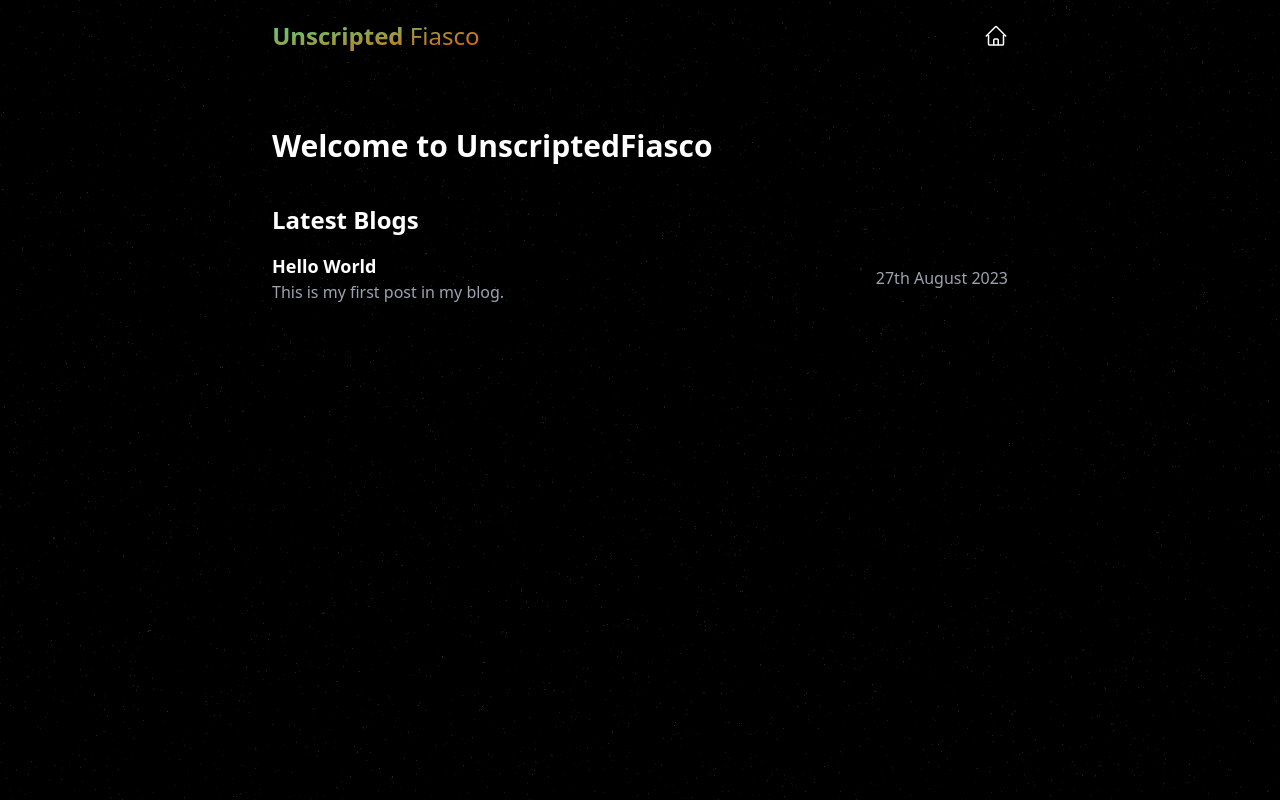
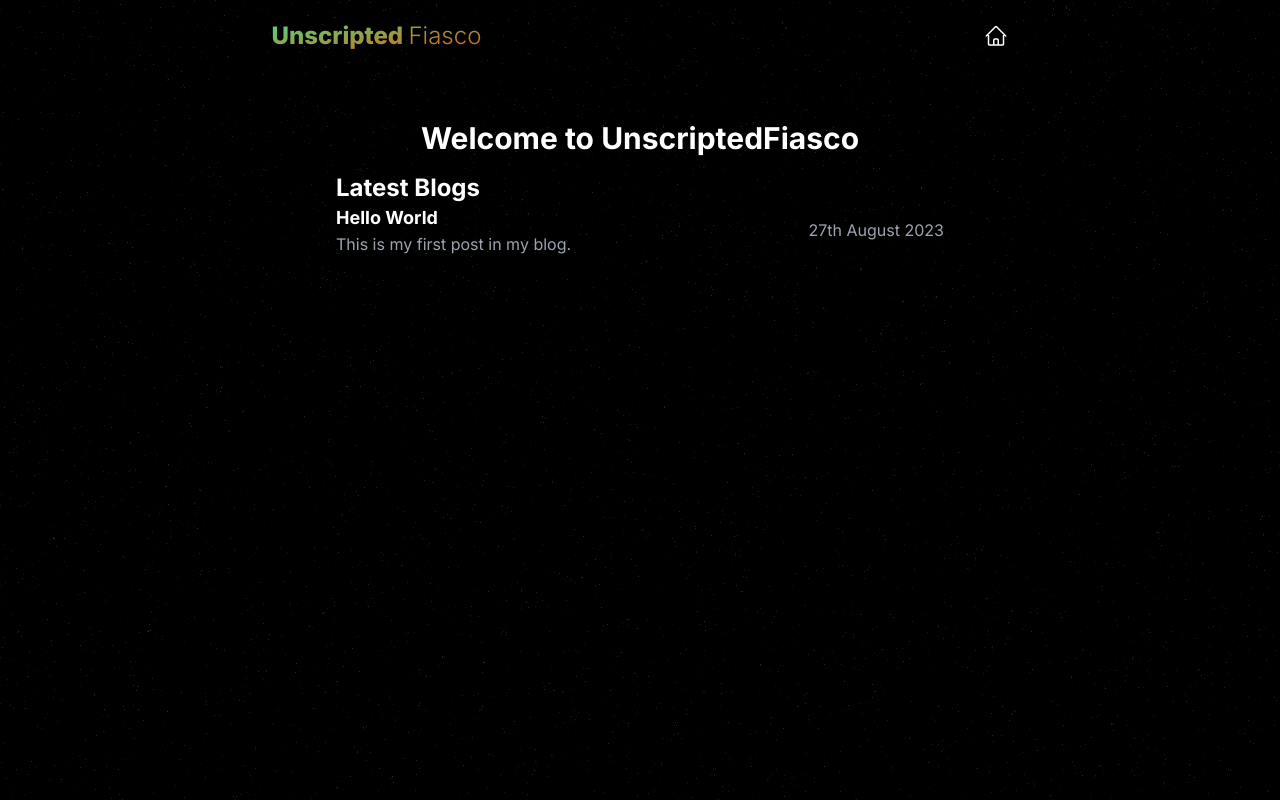
Before and after one commit to Arian1192/blog, a Next.js app: page / in a window 1280 px wide. Shown: the top 800 px of the page. Built offline with nearby package versions, Linux system fonts and the light colour scheme.

Commit message:
Fix Blog and Post

```diff
--- a/app/layout.tsx
+++ b/app/layout.tsx
@@ -4,7 +4,6 @@ import "./globals.css";
 import type { Metadata } from "next";
 import { Inter } from "next/font/google";
 import "@fortawesome/fontawesome-svg-core/styles.css";
-
 
 import { config } from "@fortawesome/fontawesome-svg-core";
 config.autoAddCss = false;
@@ -29,11 +28,11 @@ export default function RootLayout({
 
   return (
     <html lang="en" className="bg-[#000000ff] text-white" style={styles}>
-      <Navbar />
-      <div className="max-w-3xl mx-auto py-20 px-4 flex flex-col min-h-screen">
-        <div className={inter.className + "flex-grow"}>{children}</div>
-      </div>
-      <Footer />
+      <body className={inter.className}>
+        <Navbar />
+        {children}
+        <Footer />
+      </body>
     </html>
   );
 }
--- a/app/page.tsx
+++ b/app/page.tsx
@@ -41,14 +41,16 @@ export default function Home() {
   });
 
   return (
-    <main className="flex flex-col">
-      <h1 className="text-3xl font-bold mt-12">Welcome to UnscriptedFiasco</h1>
-      <section className="py-10">
+    <main className="flex flex-col w-full h-screen justify-start items-center">
+      <h1 className="text-2xl md:text-3xl font-bold ">
+        Welcome to UnscriptedFiasco
+      </h1>
+      <section className="p-4 w-full md:w-1/2 ">
         <h2 className="text-2xl font-bold">Latest Blogs</h2>
-        <div className="py-2">
+        <div className="">
           {blogs.map((blog) => (
             <Link href={"/posts/" + blog.slug} passHref key={blog.slug}>
-              <div className="py-2 flex justify-between align-middle gap-2">
+              <div className=" flex justify-between align-middle gap-2">
                 <div>
                   <h3 className="text-lg font-bold">{blog.meta.title}</h3>
                   <p className="text-gray-400">{blog.meta.description}</p>
--- a/app/posts/[slug]/page.tsx
+++ b/app/posts/[slug]/page.tsx
@@ -33,7 +33,7 @@ export default function Post({ params }: any) {
   const props = getPost(params);
 
   return (
-    <article className="prose prose-sm md:prose-base lg:prose-lg prose-slate !prose-invert mx-auto pt-12 pb-64">
+    <article className="prose prose-sm md:prose-base lg:prose-lg prose-slate !prose-invert mx-auto p-6 pb-64">
       <h1>{props.frontMatter.title}</h1>
 
       <MDXRemote source={props.content} components={{ Disclaimer }} />
--- a/components/Organisms/Navbar.tsx
+++ b/components/Organisms/Navbar.tsx
@@ -1,12 +1,11 @@
 import { Logo } from "../Atoms/Logo";
 import { HomeIcon } from "../Atoms/HomeIcon";
 
-
 export const Navbar = () => {
   return (
-    <div className="w-full flex justify-between md:justify-around items-center h-auto p-5 absolute top-0 ">
+    <header className="w-full flex justify-between md:justify-around items-center h-auto p-5 mb-12">
       <Logo />
-      <HomeIcon path="/"/>
-    </div>
+      <HomeIcon path="/" />
+    </header>
   );
 };
```
